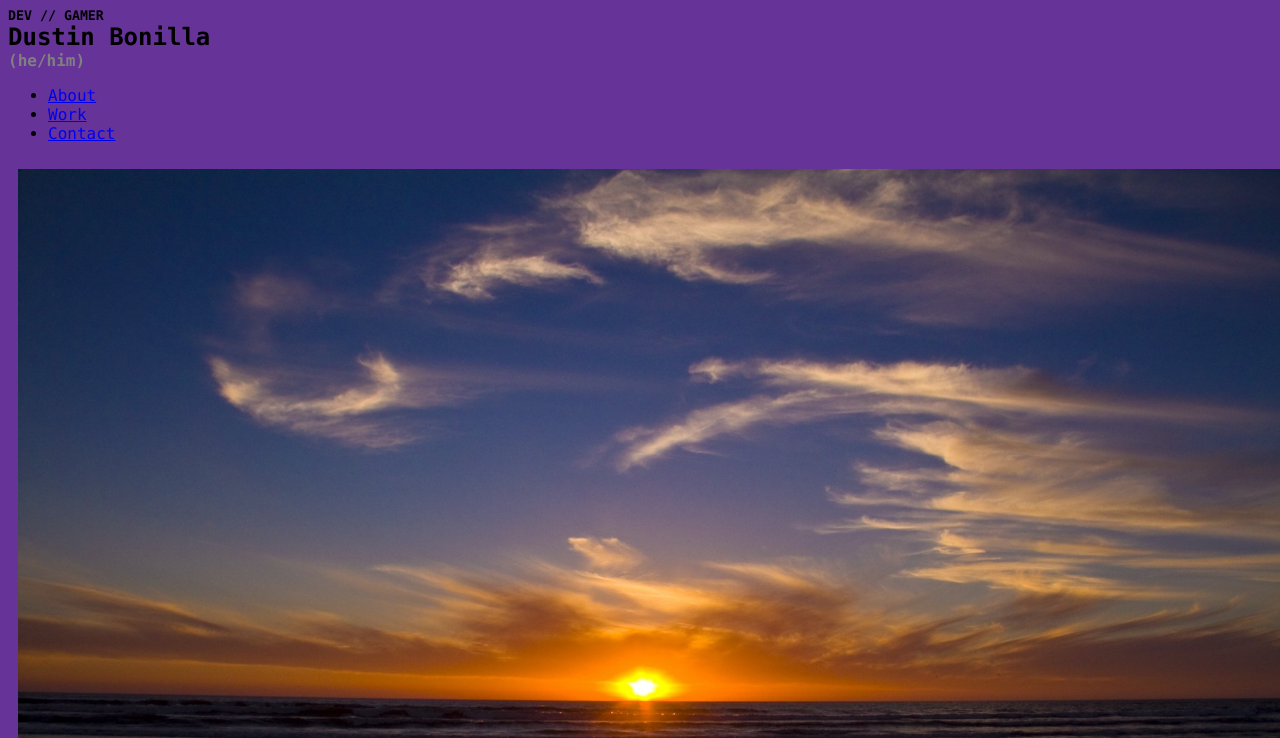
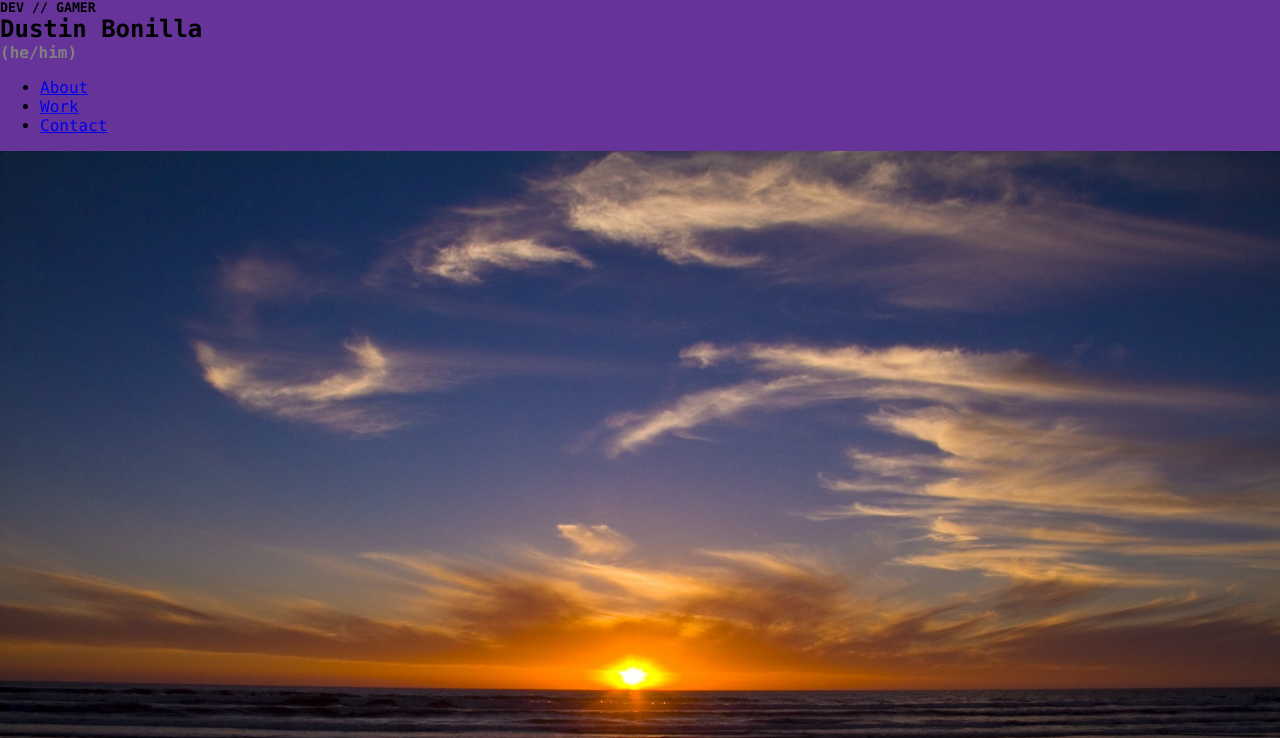
Before and after one commit to 19dbo91/challenge2-portfolio, a plain HTML site: page index.html in a window 1280 px wide. Shown: the top 738 px of the page. Drawn offline with Linux system fonts and the light colour scheme.

Commit message:
fixed banner

```diff
--- a/assets/css/style.css
+++ b/assets/css/style.css
@@ -2,11 +2,23 @@
     --title: "DEV // GAMER";
     --fullname: "Dustin Bonilla";
     --pronouns: "(he/him)";
+    --main-color: gray;
+    --complement-color:black;
+
 }
 
 html {
     scroll-behavior: smooth;
     font-family: "lucida console",'Trebuchet MS', 'Lucida Sans Unicode', 'Lucida Grande', 'Lucida Sans', Arial, sans-serif
+}
+
+body{
+    margin:0px;
+    padding: 0px;
+}
+main{
+    margin:0px;
+    padding: 0px;
 }
 
  .profile{
@@ -32,7 +44,7 @@ html {
     content: var(--pronouns);
 }
 
-
+/* Navigation Bar */
 nav {
     display: flex;
     flex-direction: column;
@@ -45,6 +57,8 @@ nav ul li{
 
 }
 
+
+/*Banner*/
 figure{
     margin: 0px;
     padding: 0px;
@@ -53,22 +67,16 @@ figure{
     /*background-image: url("../images/placeholder-banner.jpg");*/
     display: block;
     max-width: 100%;
-    margin: 10;
+    margin: 0px;
     padding: 0px;
     flex: 0 0 500px;
 }
 
+/*About*/
+/*TODO: Aabout*/
 
-
-/* !! Criteria 6 !!
-    resize to screen; flexbox?
-    need sizes for
-    - desktop
-    - tablet
-    - phone
-
-
-/*Layout for */
+/*Layouts for Devices*/
+/*Tablets*/
 @media screen and (min-width: 480px){
     /*TODO: set */
     /*TODO: remove after previous TODO done*/
@@ -78,6 +86,7 @@ figure{
     }
 }
 
+/*Desktop*/
 @media screen and (min-width:768px ){
     /*TODO: set wide layout*/
     /*TODO: remove after previous TODO done*/
--- a/index.html
+++ b/index.html
@@ -7,10 +7,8 @@
     <link rel="stylesheet" href="./assets/css/style.css"/>
 </head>
     <body>
-        <!-- TODO create portfolio-->
         <header>
             <!-- !! Criteria 1 !!-->
-            <!-- Name + Nick Names-->
             <section class="profile">
                 <h5 id="titles"></h5>
                 <h1 id="name"></h1>
@@ -18,9 +16,6 @@
                 <img>
             </section>
             <!-- !! Criteria 2 + 3 !!-->
-            <!--Nav: link scrolls to section
-                About me, Work, Contact
-            -->
             <nav>
                 <ul>
                     <li><a href="#about">About</a></li>
@@ -65,7 +60,7 @@
                 <section class="collection">
                     <div class="card">
                         <a href="">
-                            <img src="" alt="">
+                            <img src="" alt=""/>
                         </a>
                     </div>
 
```
